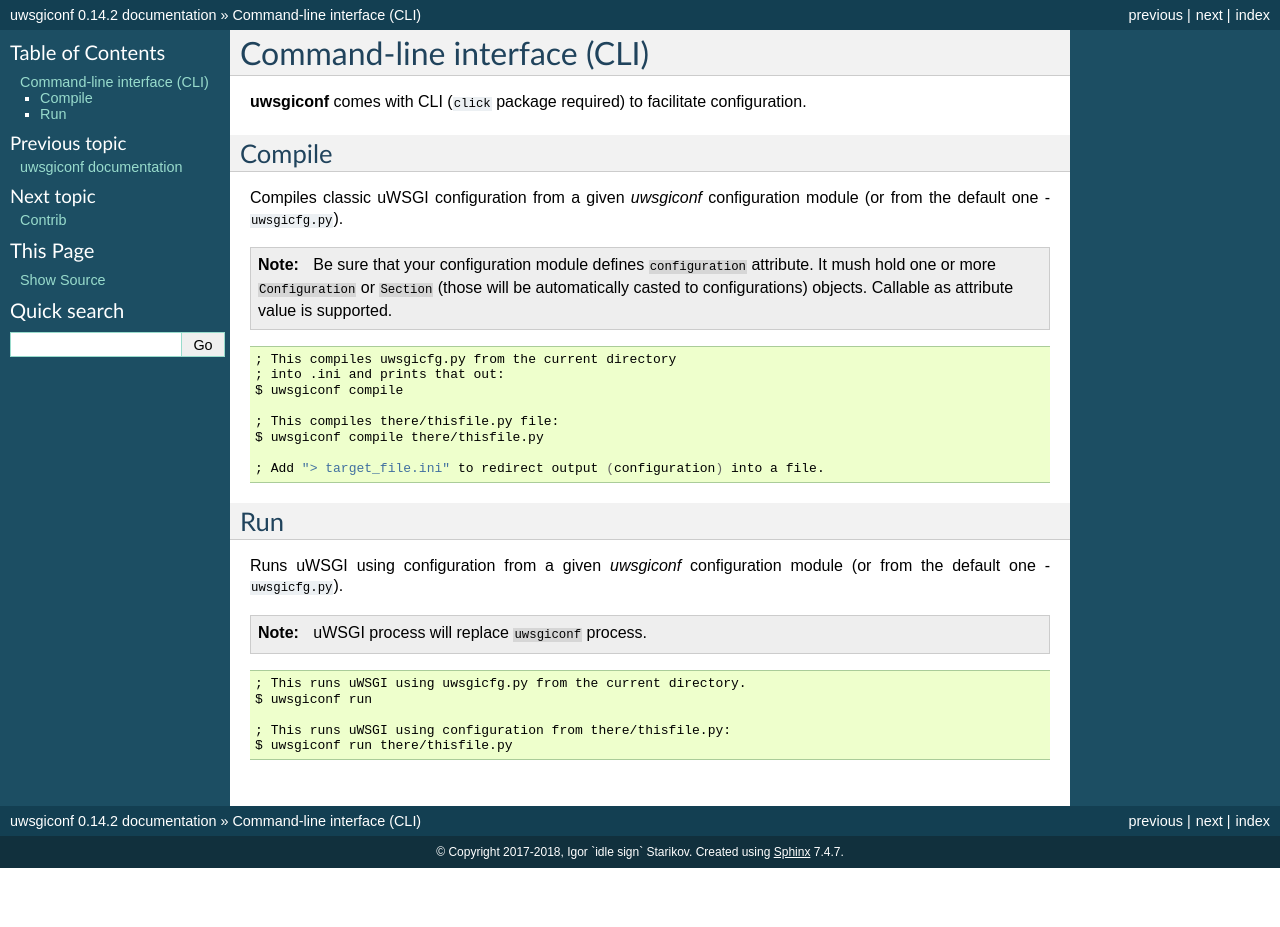
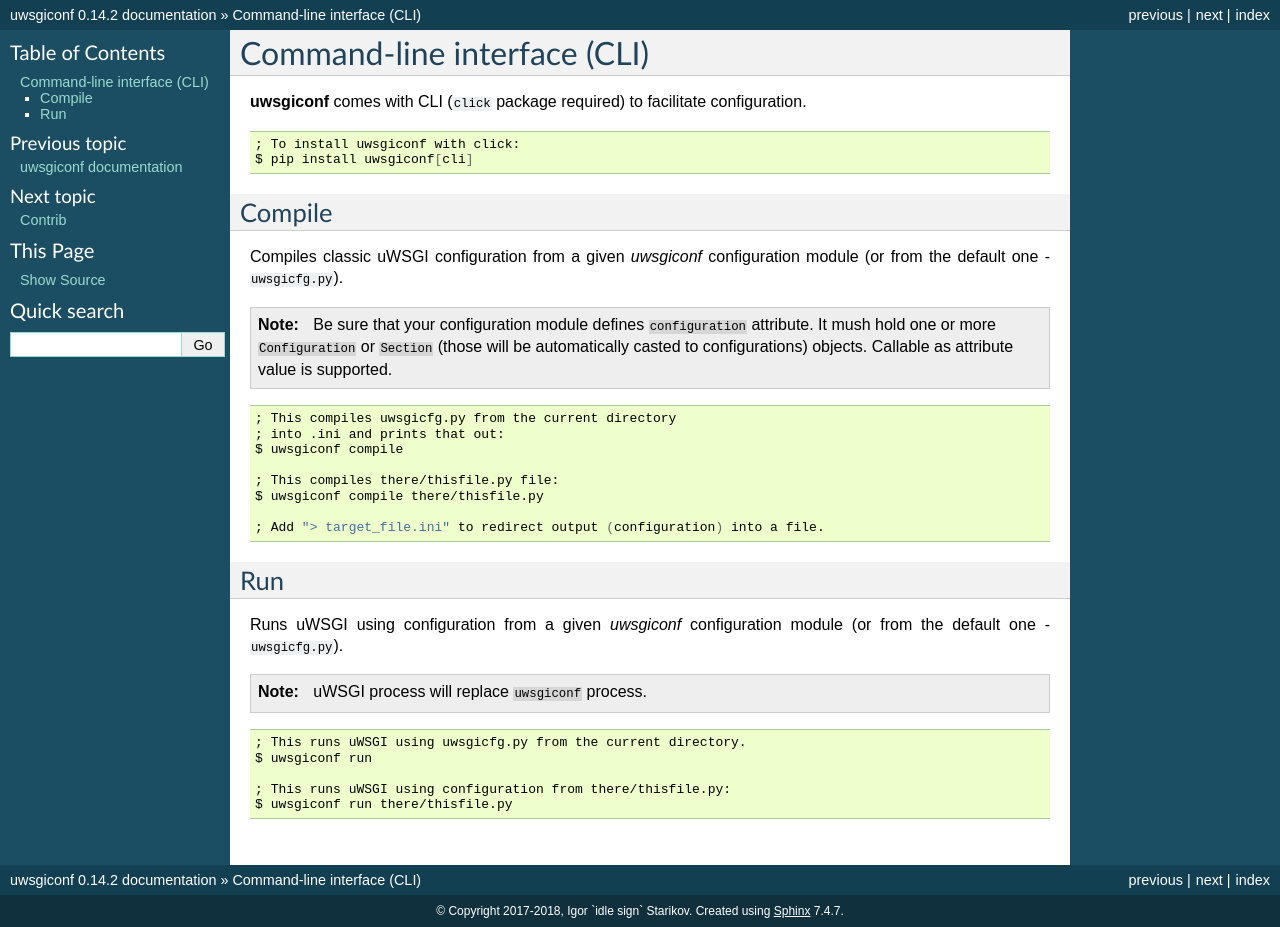
Before and after one commit to idlesign/uwsgiconf, a Sphinx documentation site: the page built from docs/source/cli.rst, in a window 1280 px wide. Built offline with Sphinx 7.4.7, drawn with Linux system fonts in a browser that asks for light colours; pages that are not in the unit, such as notebooks, are missing from menus; before the commit the page ends 900 px from its top, so only the background shows below that.

Commit message:
Added Click installation hints.

```diff
--- a/README.rst
+++ b/README.rst
@@ -100,7 +100,7 @@ Let's make ``uwsgicfg.py``. There we configure uWSGI using nice ``PythonSection`
         $ uwsgiconf run
 
 
-**Note:** ``uwsgiconf`` CLI requires ``click`` package available.
+**Note:** ``uwsgiconf`` CLI requires ``click`` package available (can be installed with ``uwsgiconf``).
 
 
 Runtime configuration
--- a/docs/source/cli.rst
+++ b/docs/source/cli.rst
@@ -2,6 +2,11 @@ Command-line interface (CLI)
 ============================
 
 **uwsgiconf** comes with CLI (``click`` package required) to facilitate configuration.
+
+.. code-block:: bash
+
+    ; To install uwsgiconf with click:
+    $ pip install uwsgiconf[cli]
 
 
 Compile
--- a/docs/source/index_contrib.rst
+++ b/docs/source/index_contrib.rst
@@ -34,7 +34,7 @@ runuwsgi
 Now your project is up and running on ``http://127.0.0.1:8000``.
 
 By default the command runs your project using some defaults, but you can configure it to your needs
-with the help of ``uwsgicfg.py`` (constructed in a usual for ``uwsgiconf`` manner) placed near your ``manage.py``.
+with the help of ``uwsgicfg.py`` (constructed in a usual for **uwsgiconf** manner) placed near your ``manage.py``.
 
 
 .. code-block:: python
```
Also changed, not shown: 1 other file.
